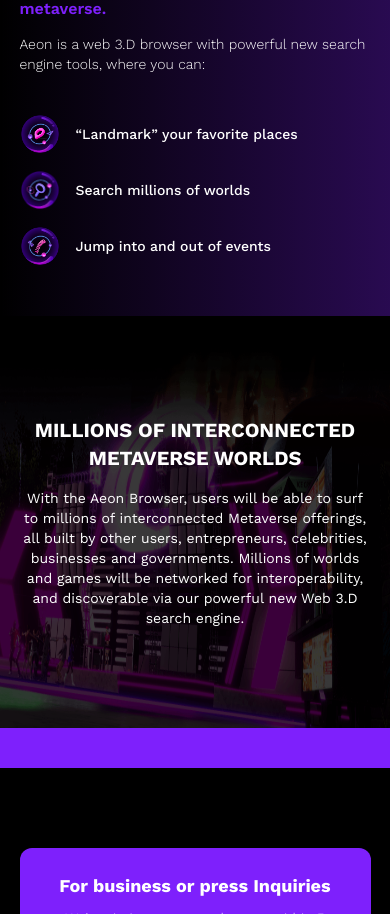
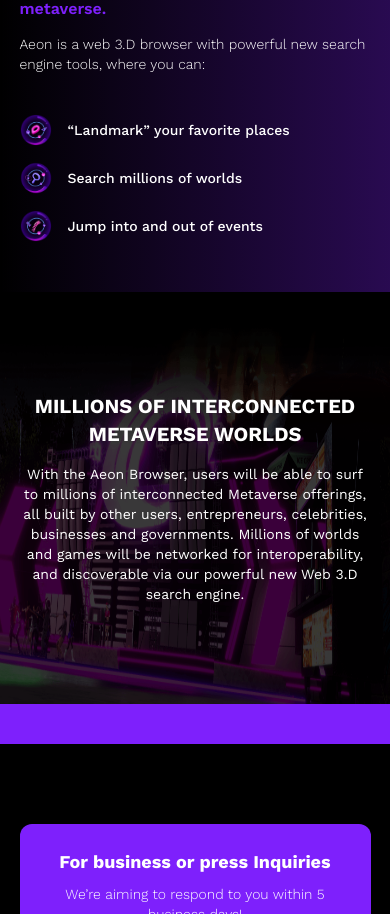
Before and after one commit to abdullahmehboob20s/Verse-Web, a Next.js app: page /aeon in a window 390 px wide. Shown: the part 1510-2424 px from the top of the page. Built offline with nearby package versions, Linux system fonts and the light colour scheme.

Commit message:
changed sizr

```diff
--- a/pages/aeon.js
+++ b/pages/aeon.js
@@ -14,7 +14,7 @@
     <img
       src={img}
       alt=""
-      className="min-w-[40px] xl:min-w-[50px] h-10 xl:h-[50px] rounded-full"
+      className="min-w-[32px] sm:min-w-[40px] xl:min-w-[50px] h-8 sm:h-10 xl:h-[50px] rounded-full"
     />
   );
 };
```
